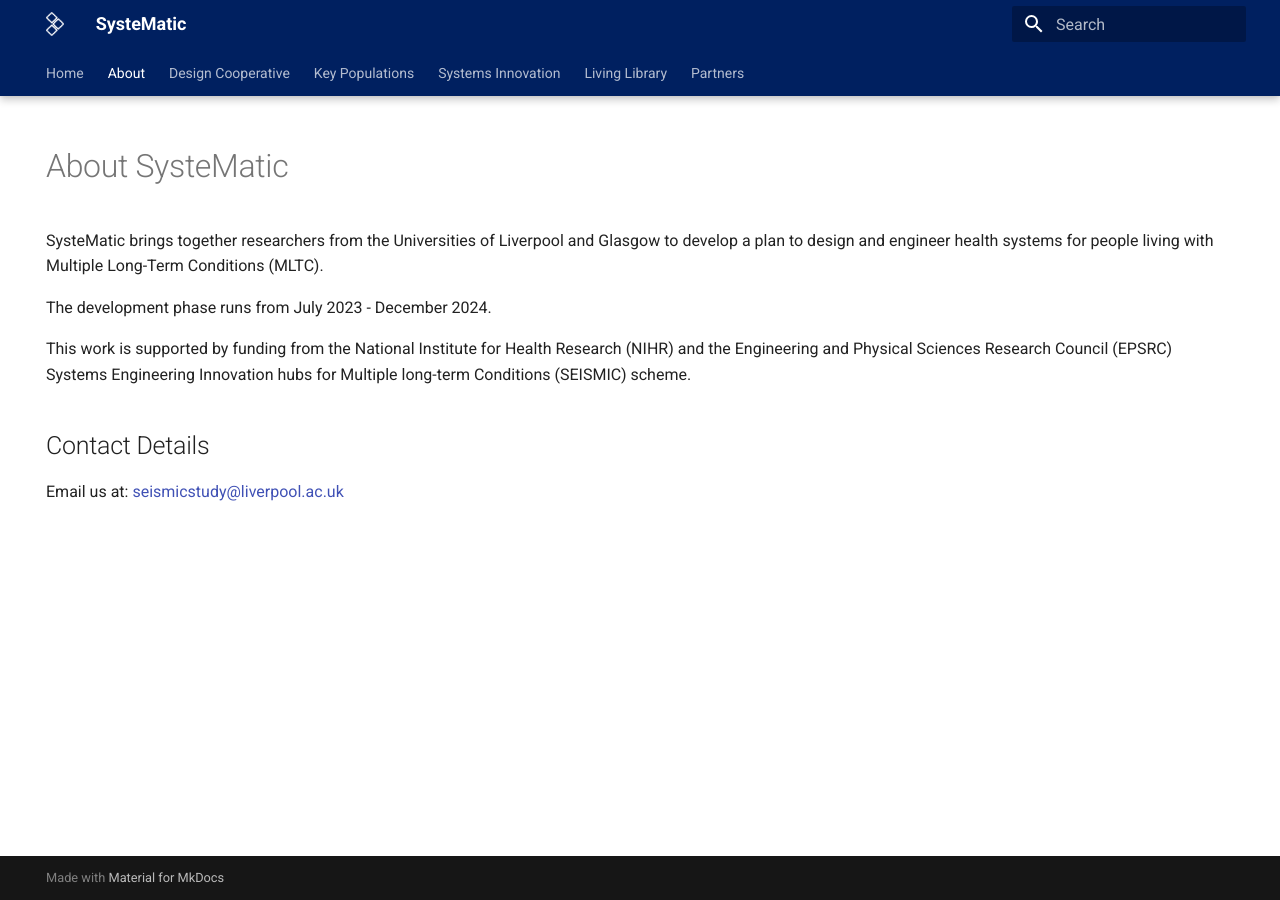
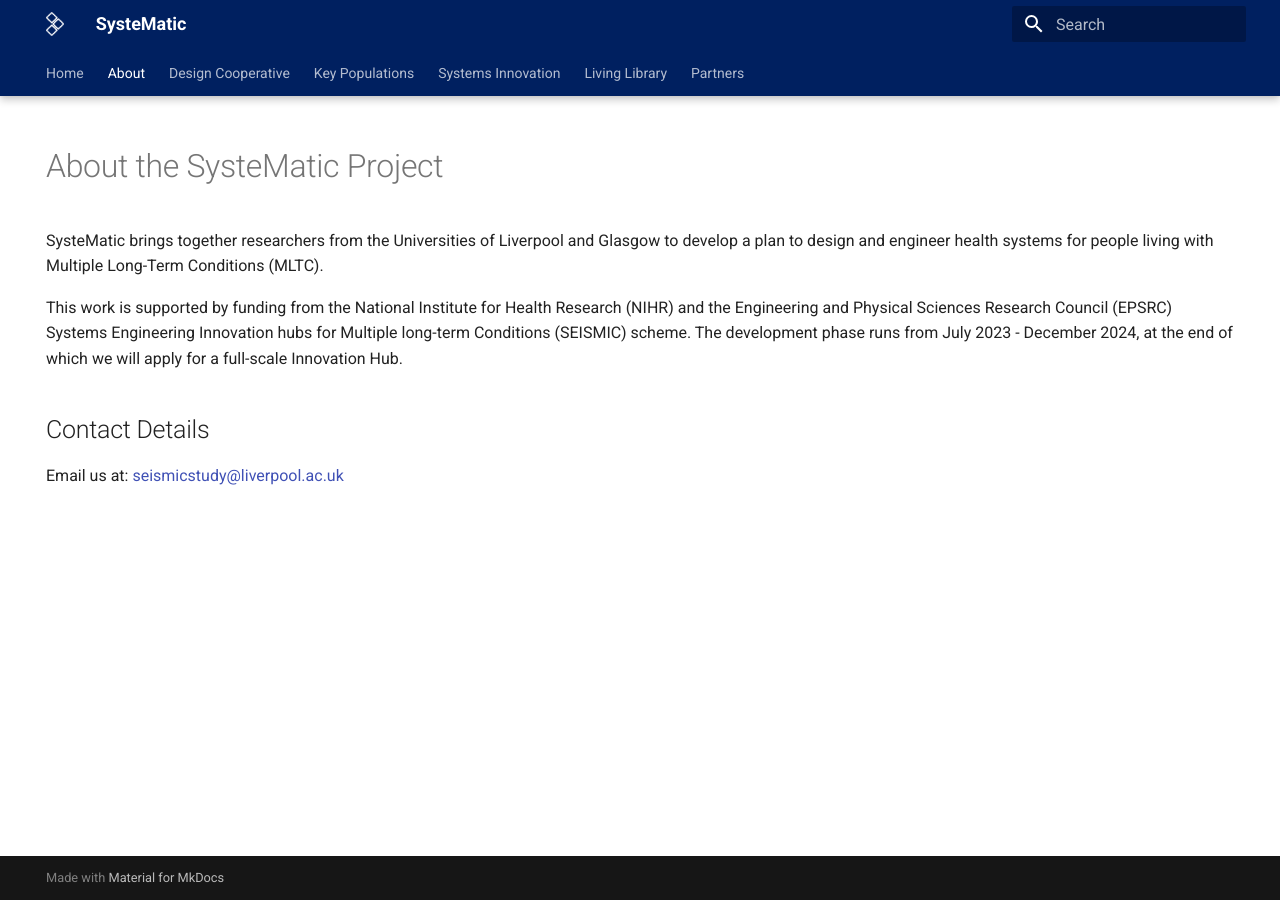
Before and after one commit to systematic-uol/systematic-uol.github.io, an MkDocs documentation site: the page built from docs/about.md, in a window 1280 px wide. Built offline with MkDocs 1.6.1 and Material for MkDocs 9.7.7, drawn with Linux system fonts in a browser that asks for light colours.

Commit message:
Update about.md

```diff
--- a/docs/about.md
+++ b/docs/about.md
@@ -4,12 +4,10 @@ hide:
   - toc
 ---
 
-# About SysteMatic
+# About the SysteMatic Project
 SysteMatic brings together researchers from the Universities of Liverpool and Glasgow to develop a plan to design and engineer health systems for people living with Multiple Long-Term Conditions (MLTC).
 
-The development phase runs from July 2023 - December 2024.
-
-This work is supported by funding from the National Institute for Health Research (NIHR) and the Engineering and Physical Sciences Research Council (EPSRC) Systems Engineering Innovation hubs for Multiple long-term Conditions (SEISMIC) scheme.
+This work is supported by funding from the National Institute for Health Research (NIHR) and the Engineering and Physical Sciences Research Council (EPSRC) Systems Engineering Innovation hubs for Multiple long-term Conditions (SEISMIC) scheme. The development phase runs from July 2023 - December 2024, at the end of which we will apply for a full-scale Innovation Hub.
 
 
 ## Contact Details
```
